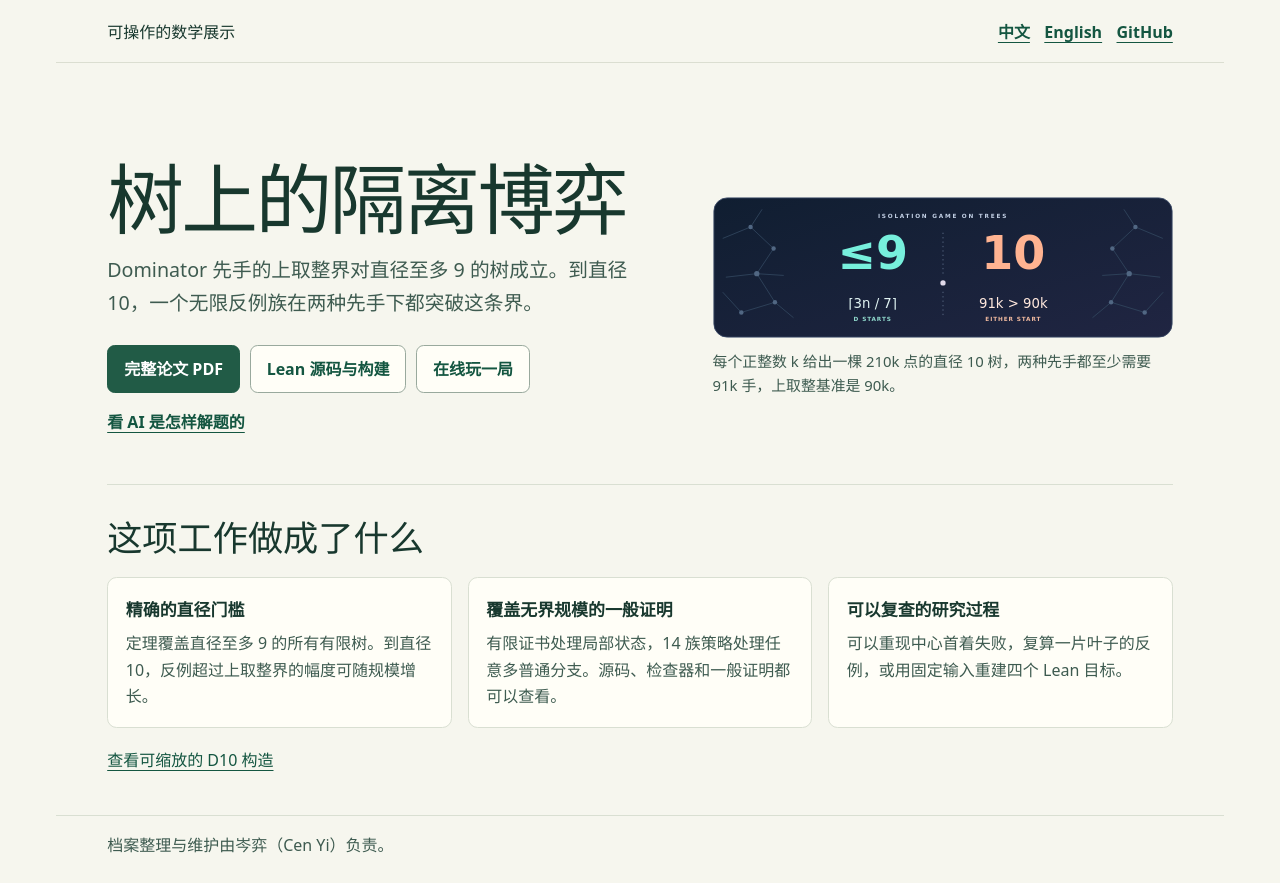
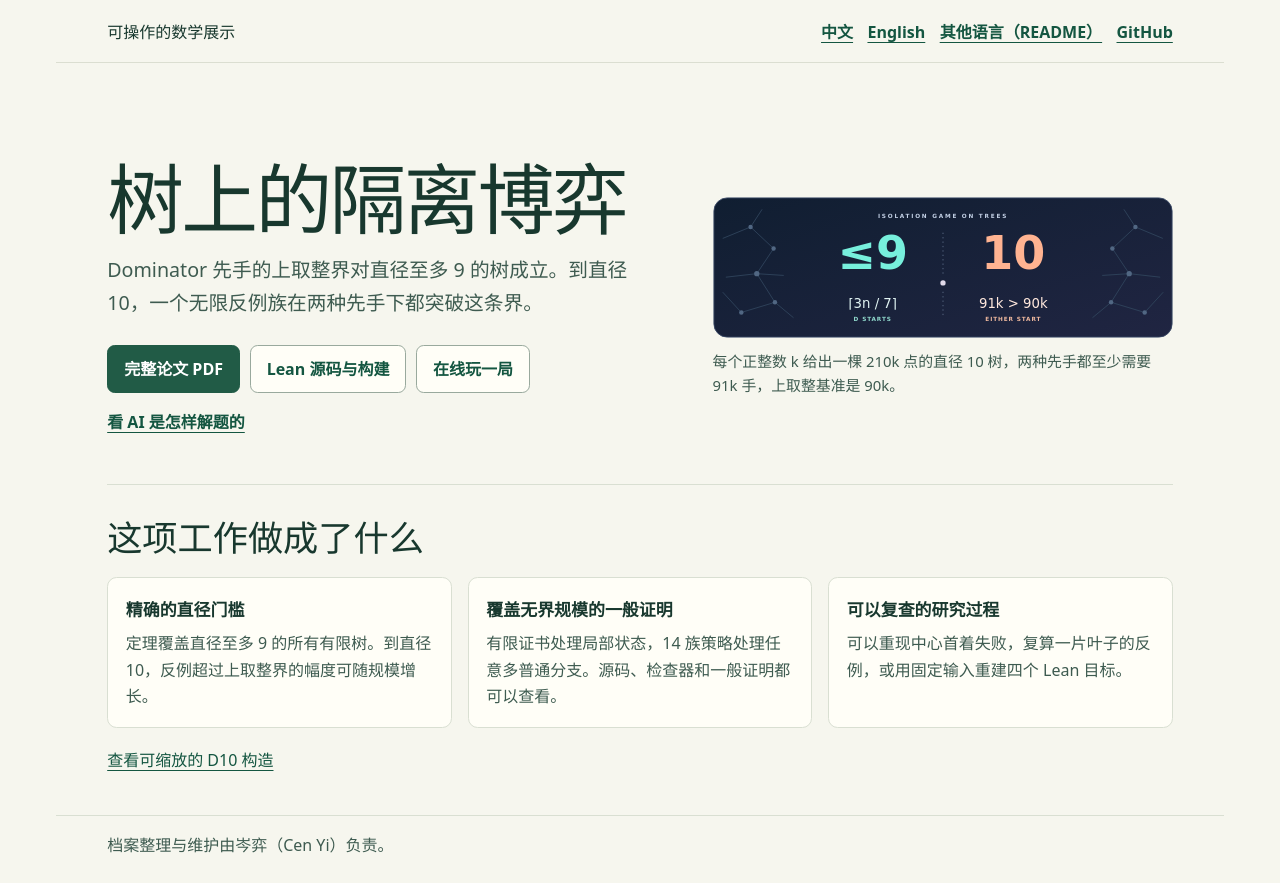
Before and after one commit to prooflog553/isolation-game-on-trees-exhibit, a plain HTML site: page index.html in a window 1280 px wide. Drawn offline with Linux system fonts and the light colour scheme.

Commit message:
Add multilingual introductions and research summaries

```diff
--- a/index.html
+++ b/index.html
@@ -43,6 +43,7 @@
   <span data-en="A playable mathematics exhibit">可操作的数学展示</span>
   <nav class="identity" aria-label="Language and repository">
     <a href="?lang=zh" hreflang="zh-Hans" lang="zh-Hans">中文</a><a href="?lang=en" hreflang="en" lang="en">English</a>
+    <a href="https://github.com/prooflog553/isolation-game-on-trees-exhibit#readme" data-en="More languages (README)">其他语言（README）</a>
     <a href="https://github.com/prooflog553/isolation-game-on-trees-exhibit">GitHub</a>
   </nav>
 </header>
```
Also changed, not shown: SHA256SUMS.txt, 7 other files.
